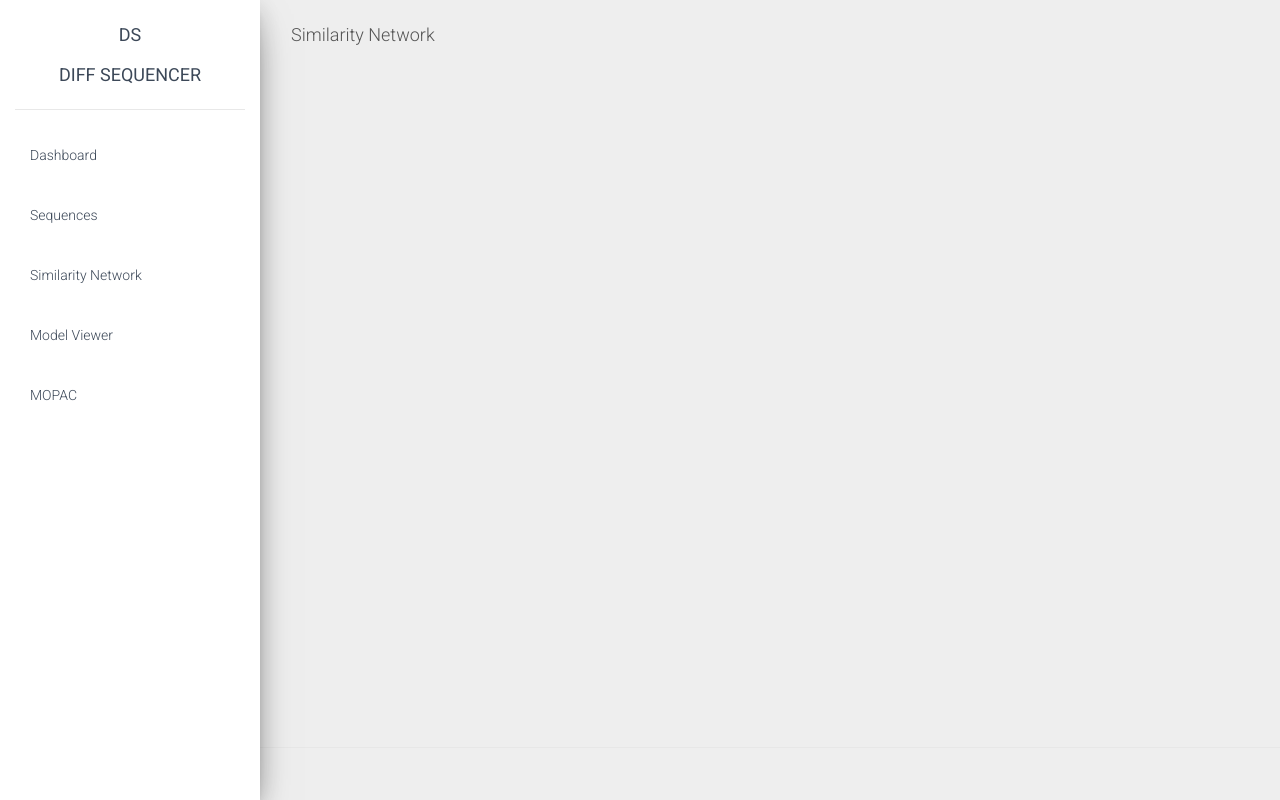
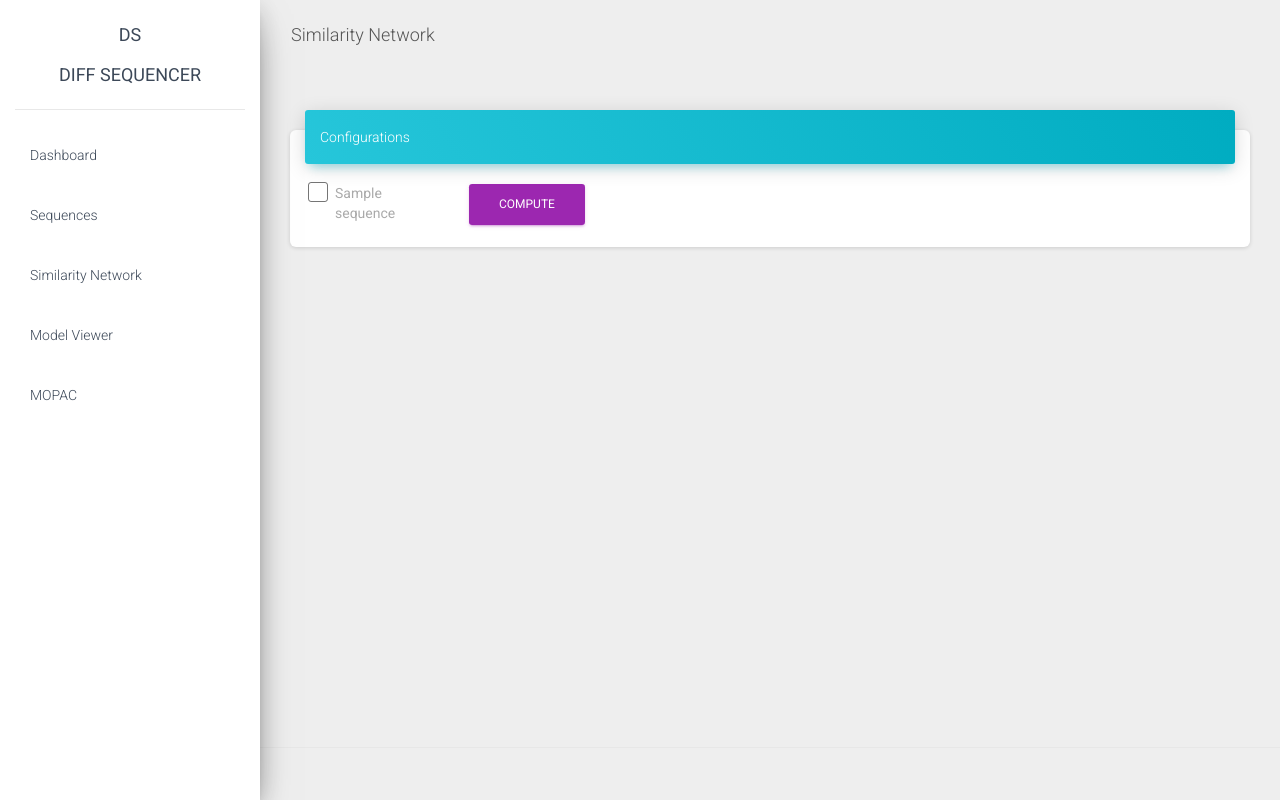
Before and after one commit to mfkaroui/DiffSequencer, a Python web app: template viz/templates/similarity_network/index.html in a window 1280 px wide. Run offline with Jinja, Linux system fonts and the light colour scheme; the template is opened without the code that fills it: most values are stand-ins (such as "Sample title", 1, 10 or a date in 2020); some libraries are stand-ins or nearby versions.

Commit message:
added configuration panel

```diff
--- a/viz/templates/similarity_network/index.html
+++ b/viz/templates/similarity_network/index.html
@@ -12,5 +12,32 @@
 
 {% block content %}
     <div class="row">
+        <div class="col-12">
+            <div class="card">
+                <div class="card-header card-header-info">
+                    Configurations
+                </div>
+                <div class="card-body">
+                    <div class="row">
+                        <div class="col-md-2">
+                            {% for sequenceName in sequences %}
+                                <div class="form-check">
+                                    <label class="form-check-label">
+                                        <input class="form-check-input" type="checkbox" value="">
+                                        {{sequenceName}}
+                                        <span class="form-check-sign">
+                                            <span class="check"></span>
+                                        </span>
+                                    </label>
+                                </div>
+                            {% endfor %}
+                        </div>
+                        <div class="col-md-2">
+                            <div class="btn btn-primary">Compute</div>
+                        </div>
+                    </div>
+                </div>
+            </div>
+        </div>
     </div>
 {% endblock %}
```
